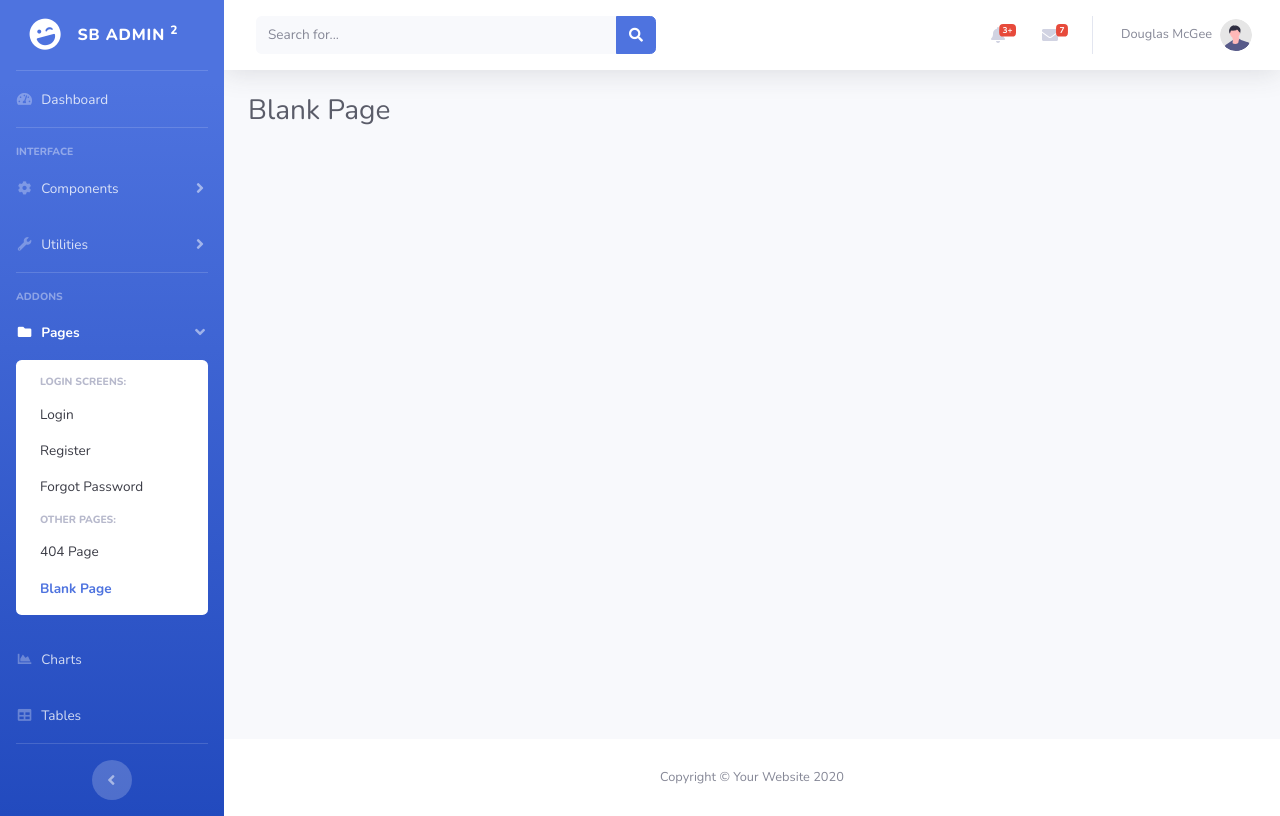
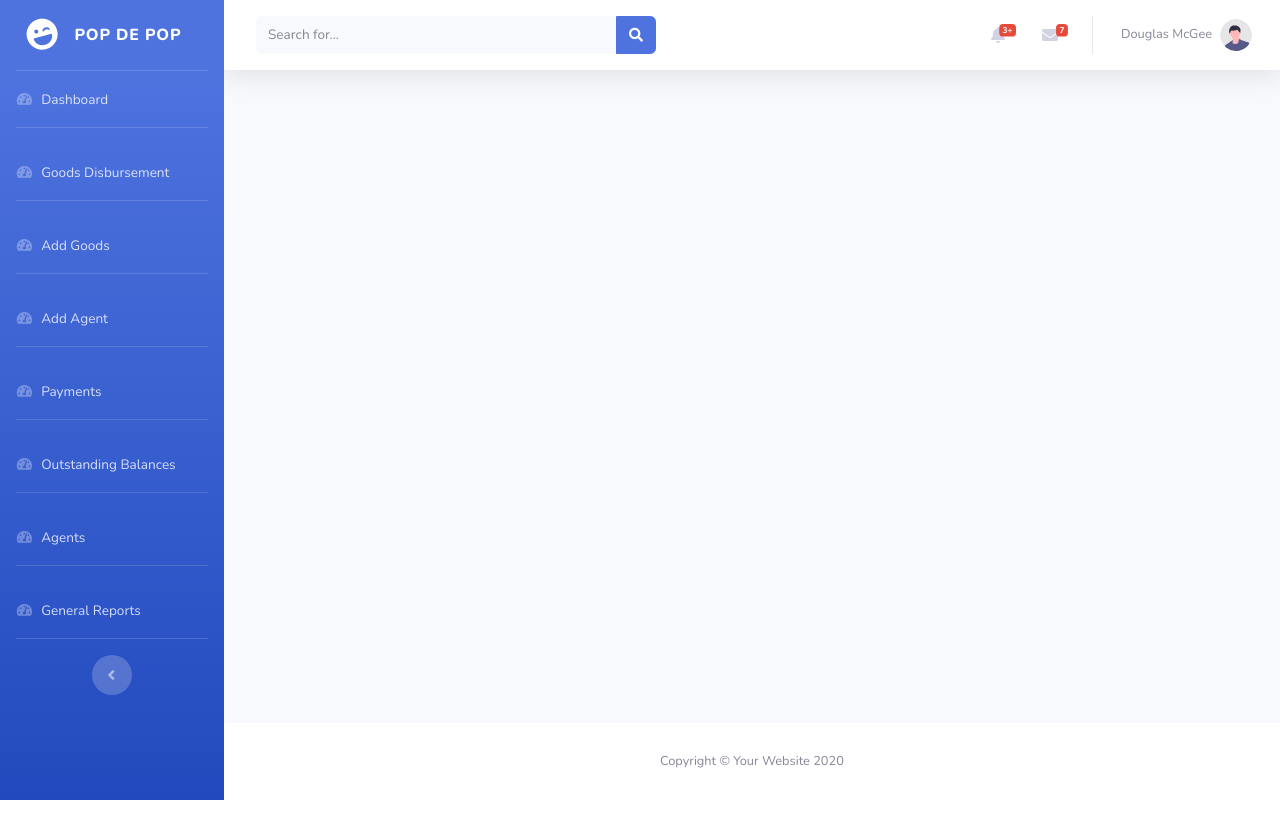
Before and after one commit to rodgerstar/sales_management_system, a Django app: template templates/master.html in a window 1280 px wide. Run offline with Django 5.2, Linux system fonts and the light colour scheme; the template is opened without the code that fills it, so the values that code supplies are empty; some libraries are stand-ins or nearby versions.

Commit message:
set urls

```diff
--- a/salesMs/urls.py
+++ b/salesMs/urls.py
@@ -17,6 +17,15 @@ Including another URLconf
 from django.contrib import admin
 from django.urls import path
 
+from main import views
+
 urlpatterns = [
+
+    path('', views.dashboard, name='dashboard'),
+    path('goods/distributed', views.distributed_goods, name='distributed_goods'),
+    path('goods', views.add_goods, name='add_goods'),
+    path('payments', views.payments, name='payments'),
+    path('balances', views.boys_balances, name='boys_balances'),
+    path('reports', views.boys_reports, name='boys_reports'),
     path('admin/', admin.site.urls),
 ]
--- a/templates/master.html
+++ b/templates/master.html
@@ -1,3 +1,4 @@
+{% load static %}
 <!DOCTYPE html>
 <html lang="en">
 
@@ -9,16 +10,24 @@
     <meta name="description" content="">
     <meta name="author" content="">
 
-    <title>SB Admin 2 - Blank</title>
+    {% block title %}
+    	<title>PoP DE PoP Sm</title>
+    {% endblock %}
+
+
 
     <!-- Custom fonts for this template-->
-    <link href="vendor/fontawesome-free/css/all.min.css" rel="stylesheet" type="text/css">
+    <link href="{% static 'vendor/fontawesome-free/css/all.min.css' %}" rel="stylesheet" type="text/css">
     <link
         href="https://fonts.googleapis.com/css?family=Nunito:200,200i,300,300i,400,400i,600,600i,700,700i,800,800i,900,900i"
         rel="stylesheet">
 
     <!-- Custom styles for this template-->
-    <link href="css/sb-admin-2.min.css" rel="stylesheet">
+    <link href="{% static 'css/sb-admin-2.min.css' %}" rel="stylesheet">
+
+    {% block extra_css %}
+
+    {% endblock %}
 
 </head>
 
@@ -35,7 +44,7 @@
                 <div class="sidebar-brand-icon rotate-n-15">
                     <i class="fas fa-laugh-wink"></i>
                 </div>
-                <div class="sidebar-brand-text mx-3">SB Admin <sup>2</sup></div>
+                <div class="sidebar-brand-text mx-3">Pop De Pop</div>
             </a>
 
             <!-- Divider -->
@@ -43,7 +52,7 @@
 
             <!-- Nav Item - Dashboard -->
             <li class="nav-item">
-                <a class="nav-link" href="index.html">
+                <a class="nav-link" href="{% url 'dashboard' %}">
                     <i class="fas fa-fw fa-tachometer-alt"></i>
                     <span>Dashboard</span></a>
             </li>
@@ -51,89 +60,66 @@
             <!-- Divider -->
             <hr class="sidebar-divider">
 
-            <!-- Heading -->
-            <div class="sidebar-heading">
-                Interface
-            </div>
-
-            <!-- Nav Item - Pages Collapse Menu -->
             <li class="nav-item">
-                <a class="nav-link collapsed" href="#" data-toggle="collapse" data-target="#collapseTwo"
-                    aria-expanded="true" aria-controls="collapseTwo">
-                    <i class="fas fa-fw fa-cog"></i>
-                    <span>Components</span>
-                </a>
-                <div id="collapseTwo" class="collapse" aria-labelledby="headingTwo" data-parent="#accordionSidebar">
-                    <div class="bg-white py-2 collapse-inner rounded">
-                        <h6 class="collapse-header">Custom Components:</h6>
-                        <a class="collapse-item" href="buttons.html">Buttons</a>
-                        <a class="collapse-item" href="cards.html">Cards</a>
-                    </div>
-                </div>
+                <a class="nav-link" href="{% url 'dashboard' %}">
+                    <i class="fas fa-fw fa-tachometer-alt"></i>
+                    <span>Goods Disbursement</span></a>
             </li>
 
-            <!-- Nav Item - Utilities Collapse Menu -->
+            <hr class="sidebar-divider">
+
             <li class="nav-item">
-                <a class="nav-link collapsed" href="#" data-toggle="collapse" data-target="#collapseUtilities"
-                    aria-expanded="true" aria-controls="collapseUtilities">
-                    <i class="fas fa-fw fa-wrench"></i>
-                    <span>Utilities</span>
-                </a>
-                <div id="collapseUtilities" class="collapse" aria-labelledby="headingUtilities"
-                    data-parent="#accordionSidebar">
-                    <div class="bg-white py-2 collapse-inner rounded">
-                        <h6 class="collapse-header">Custom Utilities:</h6>
-                        <a class="collapse-item" href="utilities-color.html">Colors</a>
-                        <a class="collapse-item" href="utilities-border.html">Borders</a>
-                        <a class="collapse-item" href="utilities-animation.html">Animations</a>
-                        <a class="collapse-item" href="utilities-other.html">Other</a>
-                    </div>
-                </div>
+                <a class="nav-link" href="{% url 'dashboard' %}">
+                    <i class="fas fa-fw fa-tachometer-alt"></i>
+                    <span>Add Goods</span></a>
             </li>
 
             <!-- Divider -->
+
             <hr class="sidebar-divider">
 
-            <!-- Heading -->
-            <div class="sidebar-heading">
-                Addons
-            </div>
-
-            <!-- Nav Item - Pages Collapse Menu -->
-            <li class="nav-item active">
-                <a class="nav-link" href="#" data-toggle="collapse" data-target="#collapsePages" aria-expanded="true"
-                    aria-controls="collapsePages">
-                    <i class="fas fa-fw fa-folder"></i>
-                    <span>Pages</span>
-                </a>
-                <div id="collapsePages" class="collapse show" aria-labelledby="headingPages"
-                    data-parent="#accordionSidebar">
-                    <div class="bg-white py-2 collapse-inner rounded">
-                        <h6 class="collapse-header">Login Screens:</h6>
-                        <a class="collapse-item" href="login.html">Login</a>
-                        <a class="collapse-item" href="register.html">Register</a>
-                        <a class="collapse-item" href="forgot-password.html">Forgot Password</a>
-                        <div class="collapse-divider"></div>
-                        <h6 class="collapse-header">Other Pages:</h6>
-                        <a class="collapse-item" href="404.html">404 Page</a>
-                        <a class="collapse-item active" href="blank.html">Blank Page</a>
-                    </div>
-                </div>
+            <li class="nav-item">
+                <a class="nav-link" href="{% url 'dashboard' %}">
+                    <i class="fas fa-fw fa-tachometer-alt"></i>
+                    <span>Add Agent</span></a>
             </li>
 
-            <!-- Nav Item - Charts -->
+            <hr class="sidebar-divider">
+
             <li class="nav-item">
-                <a class="nav-link" href="charts.html">
-                    <i class="fas fa-fw fa-chart-area"></i>
-                    <span>Charts</span></a>
+                <a class="nav-link" href="{% url 'dashboard' %}">
+                    <i class="fas fa-fw fa-tachometer-alt"></i>
+                    <span>Payments</span></a>
             </li>
 
-            <!-- Nav Item - Tables -->
+            <hr class="sidebar-divider">
+
             <li class="nav-item">
-                <a class="nav-link" href="tables.html">
-                    <i class="fas fa-fw fa-table"></i>
-                    <span>Tables</span></a>
+                <a class="nav-link" href="{% url 'dashboard' %}">
+                    <i class="fas fa-fw fa-tachometer-alt"></i>
+                    <span>Outstanding Balances</span></a>
             </li>
+
+            <hr class="sidebar-divider">
+
+            <li class="nav-item">
+                <a class="nav-link" href="{% url 'dashboard' %}">
+                    <i class="fas fa-fw fa-tachometer-alt"></i>
+                    <span>Agents</span></a>
+            </li>
+
+            <hr class="sidebar-divider">
+
+            <li class="nav-item">
+                <a class="nav-link" href="{% url 'dashboard' %}">
+                    <i class="fas fa-fw fa-tachometer-alt"></i>
+                    <span>General Reports</span></a>
+            </li>
+
+
+
+
+
 
             <!-- Divider -->
             <hr class="sidebar-divider d-none d-md-block">
@@ -268,7 +254,7 @@
                                 </h6>
                                 <a class="dropdown-item d-flex align-items-center" href="#">
                                     <div class="dropdown-list-image mr-3">
-                                        <img class="rounded-circle" src="img/undraw_profile_1.svg"
+                                        <img class="rounded-circle" src="{% static 'img/undraw_profile_1.svg' %}"
                                             alt="...">
                                         <div class="status-indicator bg-success"></div>
                                     </div>
@@ -280,7 +266,7 @@
                                 </a>
                                 <a class="dropdown-item d-flex align-items-center" href="#">
                                     <div class="dropdown-list-image mr-3">
-                                        <img class="rounded-circle" src="img/undraw_profile_2.svg"
+                                        <img class="rounded-circle" src="{% static 'img/undraw_profile_2.svg' %}"
                                             alt="...">
                                         <div class="status-indicator"></div>
                                     </div>
@@ -292,7 +278,7 @@
                                 </a>
                                 <a class="dropdown-item d-flex align-items-center" href="#">
                                     <div class="dropdown-list-image mr-3">
-                                        <img class="rounded-circle" src="img/undraw_profile_3.svg"
+                                        <img class="rounded-circle" src="{% static 'img/undraw_profile_3.svg' %}"
                                             alt="...">
                                         <div class="status-indicator bg-warning"></div>
                                     </div>
@@ -326,7 +312,7 @@
                                 data-toggle="dropdown" aria-haspopup="true" aria-expanded="false">
                                 <span class="mr-2 d-none d-lg-inline text-gray-600 small">Douglas McGee</span>
                                 <img class="img-profile rounded-circle"
-                                    src="img/undraw_profile.svg">
+                                    src="{% static 'img/undraw_profile.svg' %}">
                             </a>
                             <!-- Dropdown - User Information -->
                             <div class="dropdown-menu dropdown-menu-right shadow animated--grow-in"
@@ -360,7 +346,9 @@
                 <div class="container-fluid">
 
                     <!-- Page Heading -->
-                    <h1 class="h3 mb-4 text-gray-800">Blank Page</h1>
+                    {% block content %}
+
+                    {% endblock %}
 
                 </div>
                 <!-- /.container-fluid -->
@@ -410,14 +398,20 @@
     </div>
 
     <!-- Bootstrap core JavaScript-->
-    <script src="vendor/jquery/jquery.min.js"></script>
-    <script src="vendor/bootstrap/js/bootstrap.bundle.min.js"></script>
+    <script src="{% static 'vendor/jquery/jquery.min.js' %}"></script>
+    <script src="{% static 'vendor/bootstrap/js/bootstrap.bundle.min.js' %}"></script>
 
     <!-- Core plugin JavaScript-->
-    <script src="vendor/jquery-easing/jquery.easing.min.js"></script>
+    <script src="{% static 'vendor/jquery-easing/jquery.easing.min.js' %}"></script>
 
     <!-- Custom scripts for all pages-->
-    <script src="js/sb-admin-2.min.js"></script>
+    <script src="{% static 'js/sb-admin-2.min.js' %}"></script>
+
+    {% block extra_js %}
+
+    {% endblock %}
+
+
 
 </body>
 
```
Also changed, not shown: main/views.py (+22 -0 lines), templates/dashboard.html (added, +13 -0 lines).
